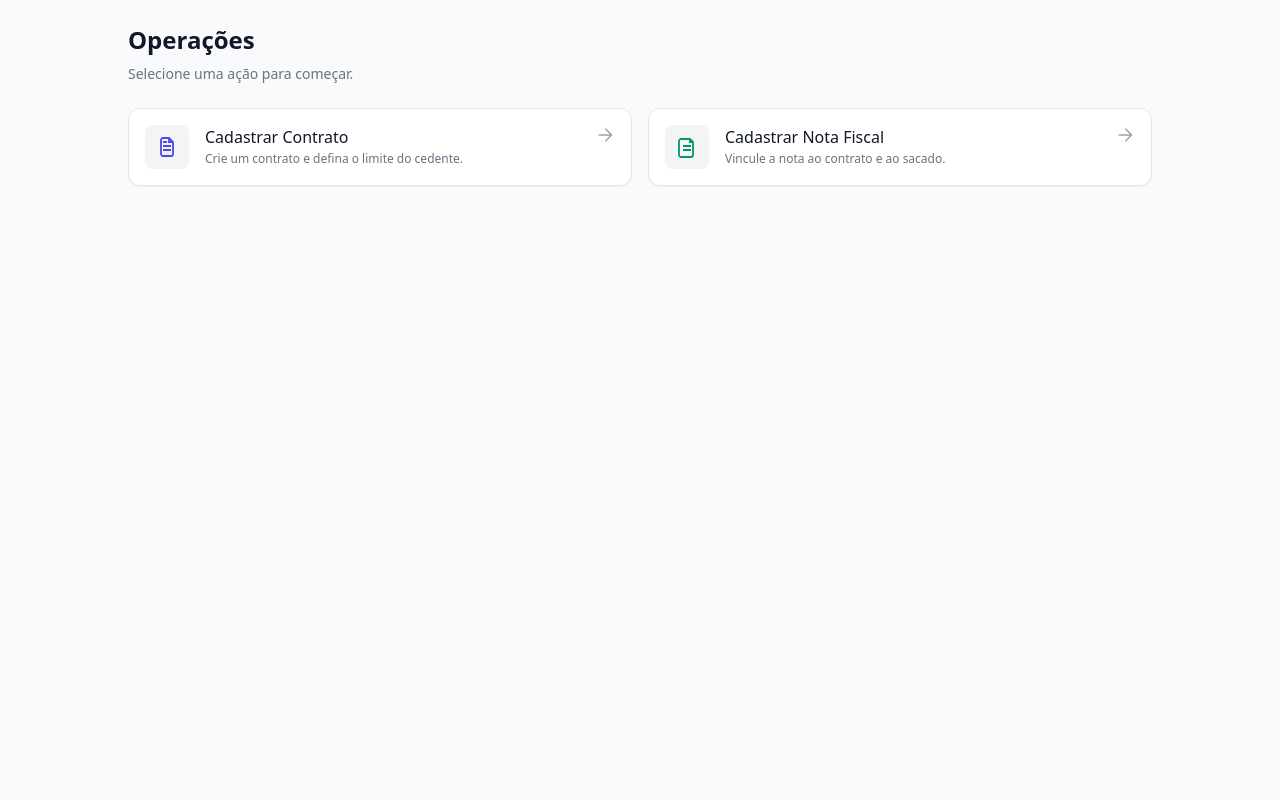
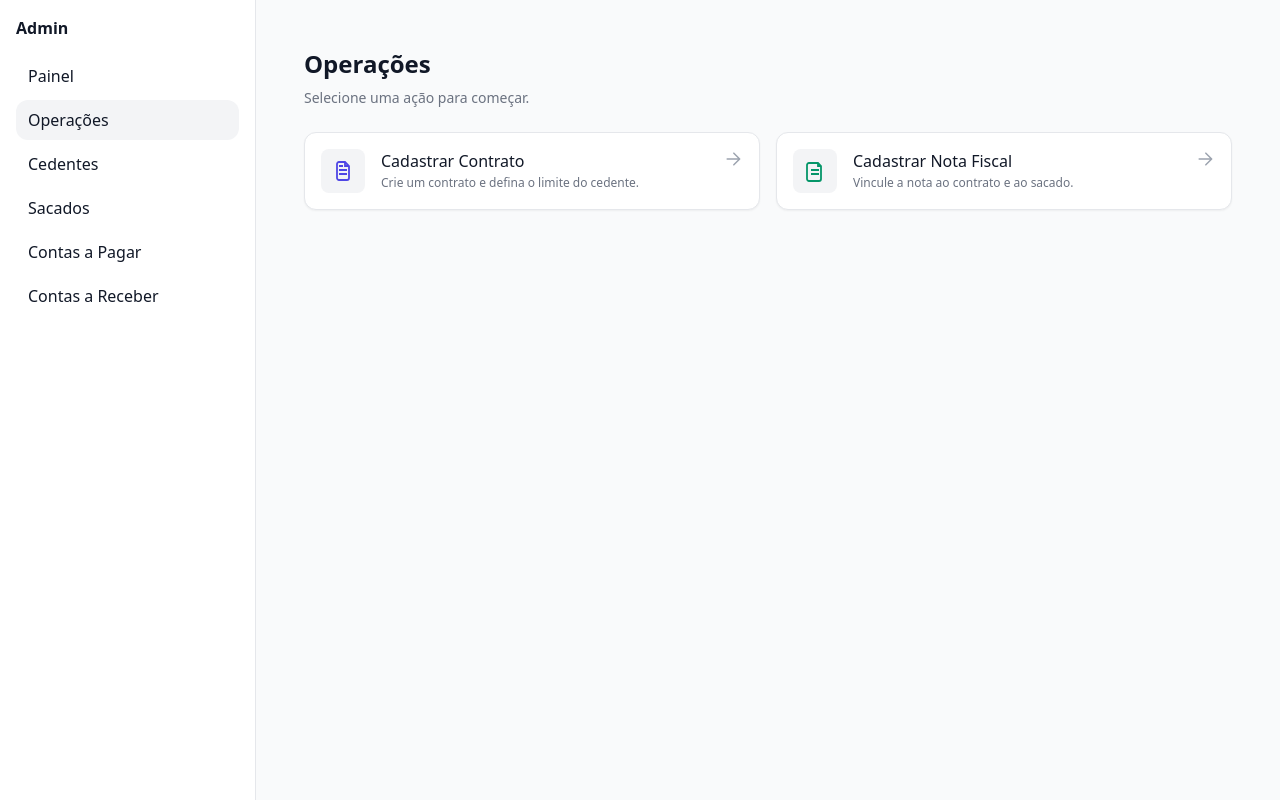
Before and after one commit to Diamank/adminv11, a Next.js app: page /operacoes in a window 1280 px wide. Built offline with nearby package versions, Linux system fonts and the light colour scheme.

Commit message:
Update index.tsx

```diff
--- a/src/pages/operacoes/index.tsx
+++ b/src/pages/operacoes/index.tsx
@@ -1,4 +1,6 @@
+// src/pages/operacoes/index.tsx
 import Link from "next/link"
+import AdminLayout from "@/components/AdminLayout" // ✅ adicionar
 
 // Ícones SVG inline (sem dependências)
 function IconContrato() {
@@ -48,12 +50,11 @@ export default function Operacoes() {
   ]
 
   return (
+    <AdminLayout> {/* ✅ envolver no layout para manter a sidebar */}
       <div className="p-6">
         <div className="max-w-5xl mx-auto">
           <h1 className="text-2xl font-semibold mb-2">Operações</h1>
-        <p className="text-sm text-gray-500 mb-6">
-          Selecione uma ação para começar.
-        </p>
+          <p className="text-sm text-gray-500 mb-6">Selecione uma ação para começar.</p>
 
           <div className="grid grid-cols-1 sm:grid-cols-2 gap-4">
             {cards.map((c, i) => (
@@ -66,12 +67,10 @@ export default function Operacoes() {
                   <div className="p-2.5 rounded-lg bg-gray-100 text-gray-700 group-hover:bg-gray-200">
                     <span className={c.accent}>{c.icon}</span>
                   </div>
-
                   <div className="flex-1">
                     <div className="text-base font-medium">{c.title}</div>
                     <div className="text-xs text-gray-500 mt-0.5">{c.desc}</div>
                   </div>
-
                   <IconArrow />
                 </div>
               </Link>
@@ -79,5 +78,6 @@ export default function Operacoes() {
           </div>
         </div>
       </div>
+    </AdminLayout>
   )
 }
```
Lines whose indentation alone changed are shown as unchanged.
